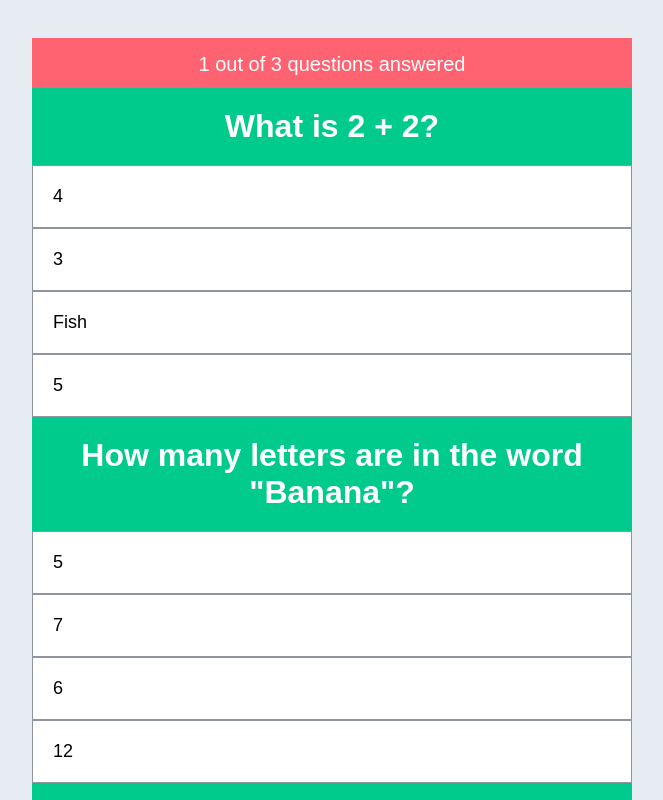
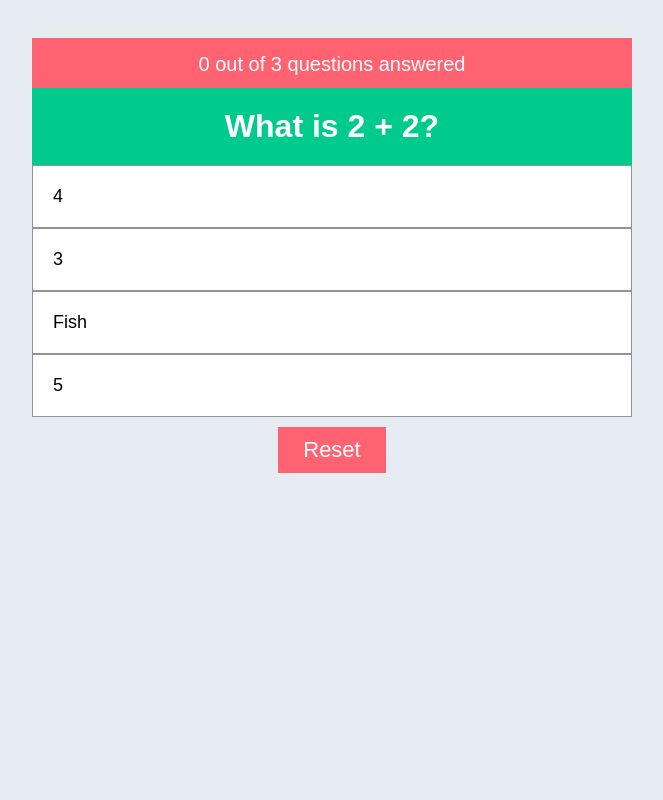
Before and after one commit to anasfirly20/vue-quiz, a Vue app in the folder vue-quiz/: page / in a window 1280 px wide. Shown: the top 800 px of the page, without its empty margins (308-971 px from the left). Built offline with nearby package versions, Linux system fonts and the light colour scheme.

Commit message:
passing props to questions component

```diff
--- a/vue-quiz/src/App.vue
+++ b/vue-quiz/src/App.vue
@@ -3,6 +3,8 @@
     <Questions
       v-if="questionsAnswered < questions.length"
       :questions="questions"
+      :questionsAnswered="questionsAnswered"
+      @question-answered="questionAnswered"
     />
     <Result v-else />
     <button type="button" class="reset-btn">Reset</button>
@@ -22,6 +24,7 @@ export default {
   data() {
     return {
       questionsAnswered: 0,
+      totalCorrect: 0,
       questions: [
         {
           q: "What is 2 + 2?",
@@ -99,7 +102,13 @@ export default {
       ],
     };
   },
+  methods: {
+    questionAnswered(is_correct){
+      if(is_correct){
+        this.totalCorrect++
+      }
+      this.questionsAnswered++
+    }
+  },
 };
 </script>
-
-<style></style>
--- a/vue-quiz/src/components/Questions.vue
+++ b/vue-quiz/src/components/Questions.vue
@@ -2,12 +2,13 @@
   <div class="questions-ctr">
     <div class="progress">
       <div class="bar"></div>
-      <div class="status">1 out of 3 questions answered</div>
+      <div class="status">{{ questionsAnswered }} out of 3 questions answered</div>
     </div>
     <div
       class="single-question"
-      v-for="question in questions"
+      v-for="(question, qi) in questions"
       :key="question.q"
+      v-show="questionsAnswered === qi"
     >
       <div class="question">{{ question.q }}</div>
       <div class="answers">
@@ -15,6 +16,7 @@
           class="answer"
           v-for="answer in question.answers"
           :key="answer.text"
+          @click.prevent="selectAnswer(answer.is_correct)"
         >
           {{ answer.text }}
         </div>
@@ -25,6 +27,12 @@
 
 <script>
 export default {
-  props: ["questions"],
+  props: ["questions", "questionsAnswered"],
+  emits: ["question-answered"],
+  methods: {
+    selectAnswer(is_correct){
+      this.$emit("question-answered", is_correct)
+    }
+  }
 };
 </script>
```
